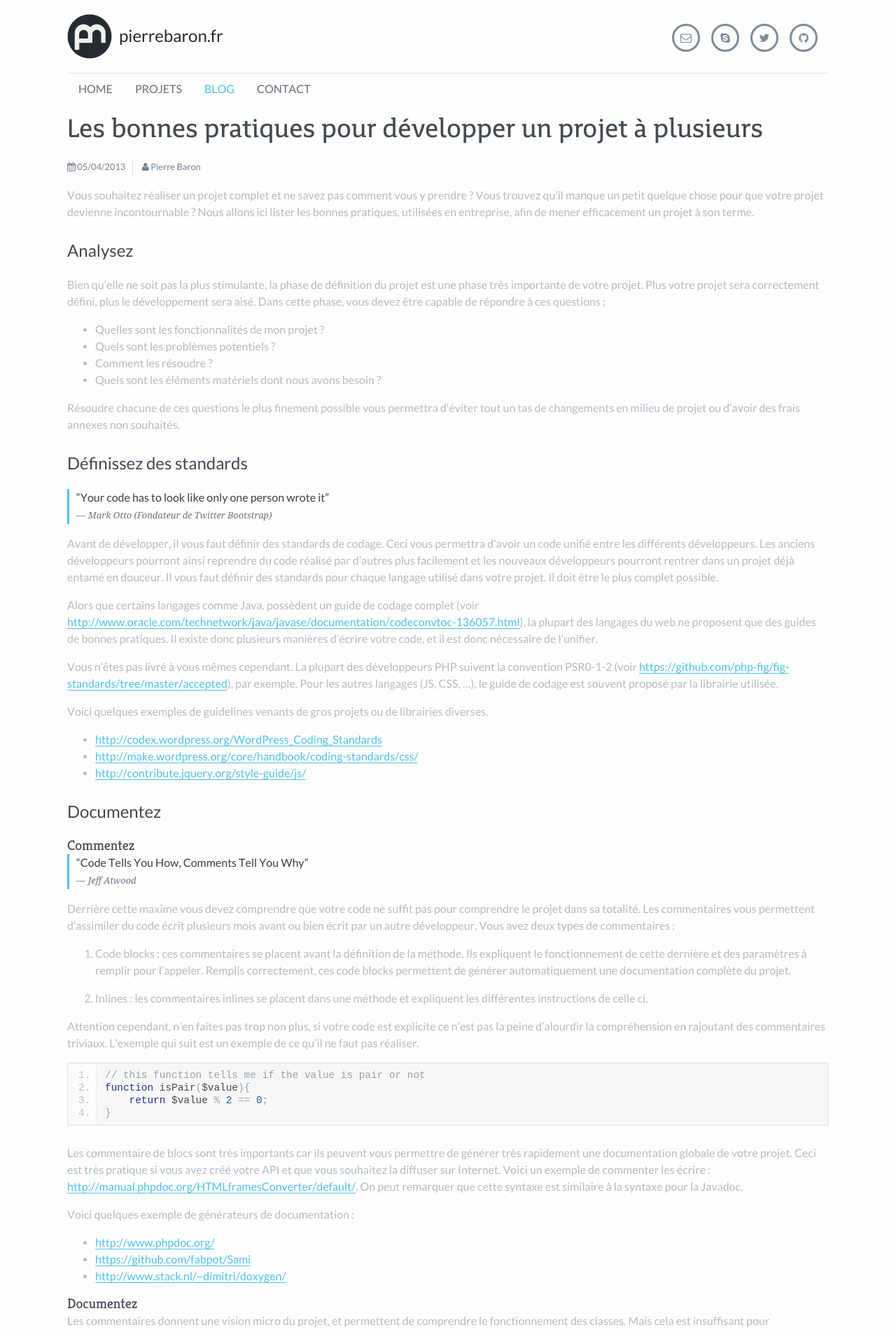
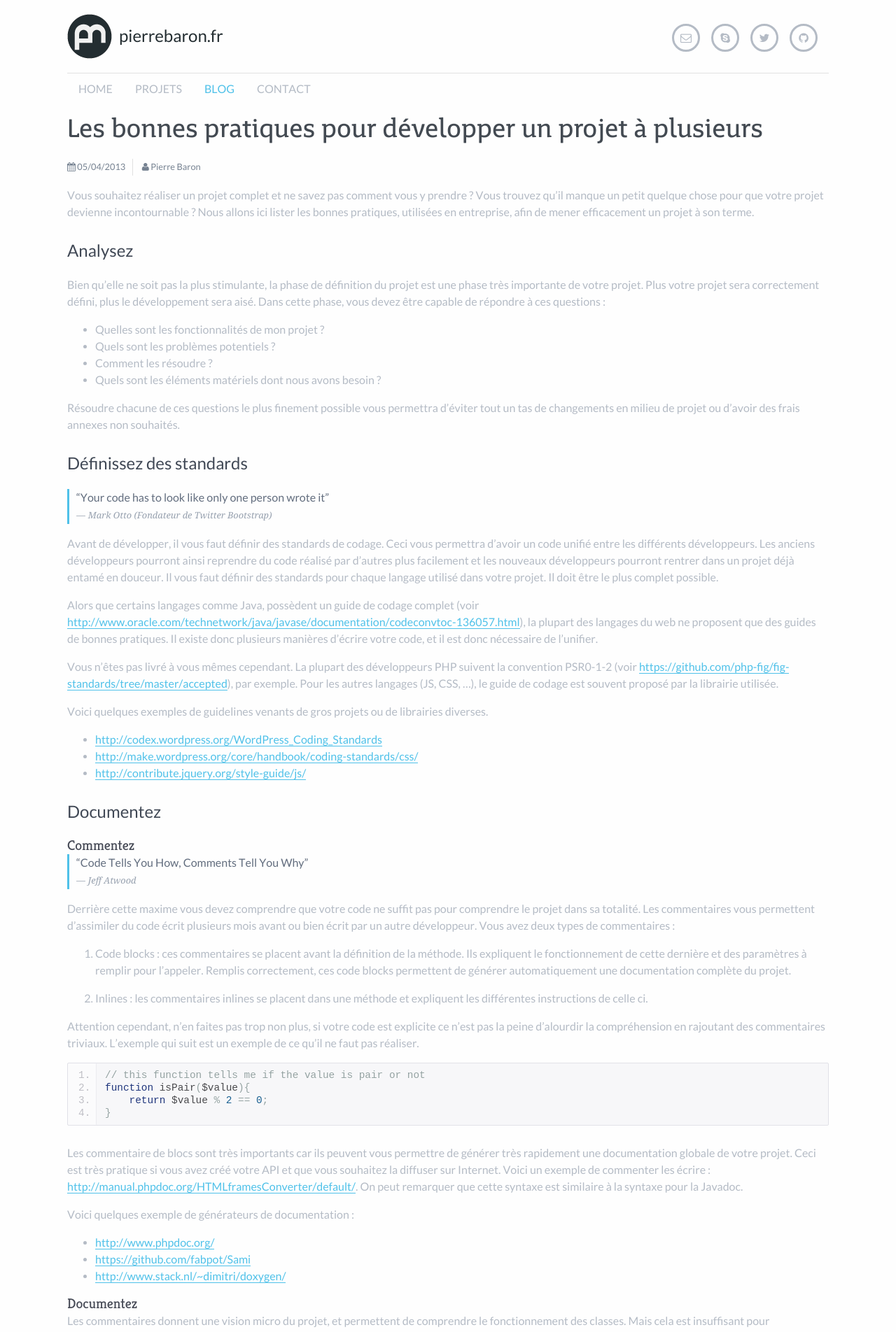
Before and after one commit to prbaron/prbaron.github.com, a Jekyll site: the page built from _posts/blog/2013-04-05-bonnes-pratiques-developper-plusieurs.md, in a window 1280 px wide. Shown: the top 1904 px of the page at 70% size. Built offline with Jekyll 4.4.1, drawn with Linux system fonts in a browser that asks for light colours; Markdown is read by kramdown in place of the engine named in the settings.

Commit message:
maj style

```diff
--- a/css/style.css
+++ b/css/style.css
@@ -1557,9 +1557,9 @@ header .socials {
     margin-right: 1em;
     text-align: center; }
   header .socials a {
-    border: 3px solid #7f8b99;
+    border: 3px solid #b4bbc5;
     border-radius: 25em;
-    color: #7f8b99;
+    color: #b4bbc5;
     display: block;
     height: 40px;
     line-height: 18px;
@@ -1570,7 +1570,7 @@ header .socials {
     -moz-transition: background 0.2s;
     transition: background 0.2s; }
     header .socials a:hover {
-      background: #7f8b99;
+      background: #b4bbc5;
       color: #fefefe; }
 header nav {
   *zoom: 1;
@@ -1599,7 +1599,7 @@ header nav {
     list-style: none; }
     header nav li a {
       border-bottom: none;
-      color: #656d78;
+      color: #b4bbc5;
       font-family: Lato, sans-serif;
       padding: 10px 16px;
       text-decoration: none; }
@@ -1661,9 +1661,9 @@ h2 {
   font-size: 1.5em;
   margin-bottom: 24px; }
   h2 a {
-    color: black; }
+    color: #090a0b; }
   h2 small {
-    color: #444c55;
+    color: #6d7a8d;
     font-family: Lato, sans-serif;
     font-size: 0.6em;
     font-weight: normal; }
@@ -1911,11 +1911,11 @@ footer {
 
 blockquote {
   border-left: 3px solid #4fc1e9;
-  color: #383f47;
+  color: #626d7e;
   padding-left: 10px;
   margin: 0; }
   blockquote em {
-    color: #66727f;
+    color: #97a1af;
     font-size: 0.8em;
     font-family: 'Droid Serif', serif; }
     blockquote em:before {
--- a/sass/style.scss
+++ b/sass/style.scss
@@ -43,7 +43,7 @@
 
 $white      : #fefefe;
 
-$lightGrey  : #7f8b99;
+$lightGrey  : #b4bbc5;
 $mediumGrey : #656d78;
 $darkGrey   : #232d31;
 
@@ -193,11 +193,10 @@ header {
         li {
             float: left;
             list-style: none;
-            //margin-right: 10px;
 
             a {
                 border-bottom: none;
-                color: $mediumGrey;
+                color: $lightGrey;
                 font-family: Lato, sans-serif;
 	            padding: 10px 16px;
                 text-decoration: none;
```
